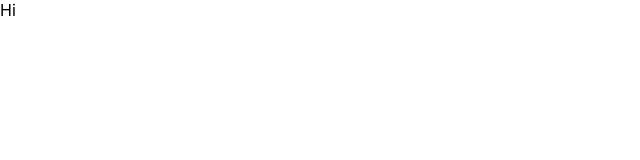
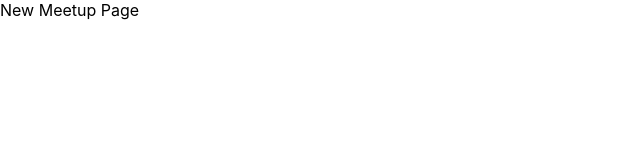
Before and after one commit to borman73/React-Meetups, a React (Create React App) app: page /new-meetup in a window 1280 px wide. Shown: the top 160 px of the page, without its empty margins (0-640 px from the left). Built offline with nearby package versions, Linux system fonts and the light colour scheme.

Commit message:
Pages and routes added

```diff
--- a/package.json
+++ b/package.json
@@ -8,7 +8,7 @@
     "@testing-library/user-event": "^13.5.0",
     "react": "^17.0.2",
     "react-dom": "^17.0.2",
-    "react-router-dom": "^6.2.1",
+    "react-router-dom": "^5.2.0",
     "react-scripts": "5.0.0",
     "web-vitals": "^2.1.4"
   },
--- a/src/App.js
+++ b/src/App.js
@@ -1,8 +1,23 @@
+import { Switch, Route } from 'react-router-dom';
+
+import AllMeetupsPage from './pages/AllMeetups';
+import NewMeetupPage from './pages/NewMeetup';
+import FavoritesPage from './pages/Favorites';
+
+
 function App() {
   return (
-    <div >
-      Hi
-    </div>
+    <Switch>
+      <Route path='/' exact>
+        <AllMeetupsPage />
+      </Route>
+      <Route path='/new-meetup'>
+        <NewMeetupPage />
+      </Route>
+      <Route path='/favorites'>
+        <FavoritesPage />
+      </Route>
+    </Switch>
   );
 }
 
--- a/src/index.js
+++ b/src/index.js
@@ -1,6 +1,13 @@
 import React from 'react';
 import ReactDOM from 'react-dom';
+import { BrowserRouter } from 'react-router-dom';
+
 import './index.css';
 import App from './App';
 
-ReactDOM.render(<App /> , document.getElementById('root'));
+ReactDOM.render(
+  <BrowserRouter>
+    <App />
+  </BrowserRouter>,
+  document.getElementById('root')
+);
--- /dev/null
+++ b/src/pages/AllMeetups.js
@@ -0,0 +1,9 @@
+function AllMeetupsPage() {
+    return (
+      <div >
+       All Meetups Page
+      </div>
+    );
+  }
+
+  export default AllMeetupsPage;
--- /dev/null
+++ b/src/pages/Favorites.js
@@ -0,0 +1,9 @@
+function FavoritesPage() {
+    return (
+      <div >
+       Favorites Page
+      </div>
+    );
+  }
+
+  export default FavoritesPage;
--- /dev/null
+++ b/src/pages/NewMeetup.js
@@ -0,0 +1,9 @@
+function NewMeetupPage () {
+    return (
+      <div >
+       New Meetup Page
+      </div>
+    );
+  }
+
+  export default NewMeetupPage;
```
Also changed, not shown: 1 other file (tests, documents, lock files or other folders).
